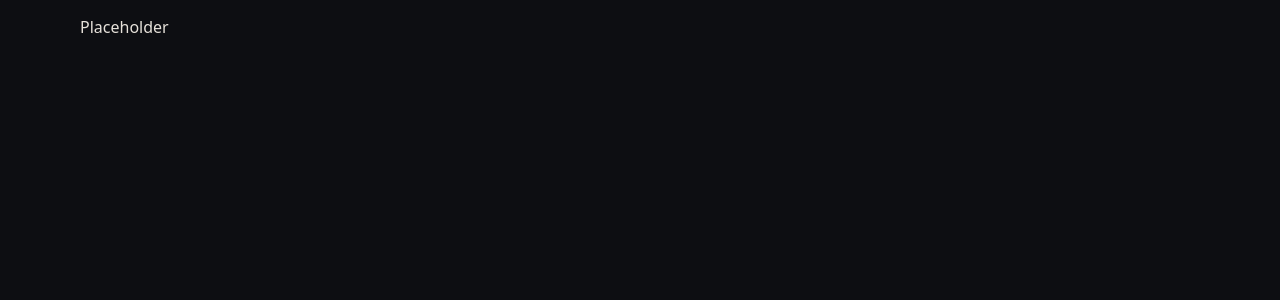
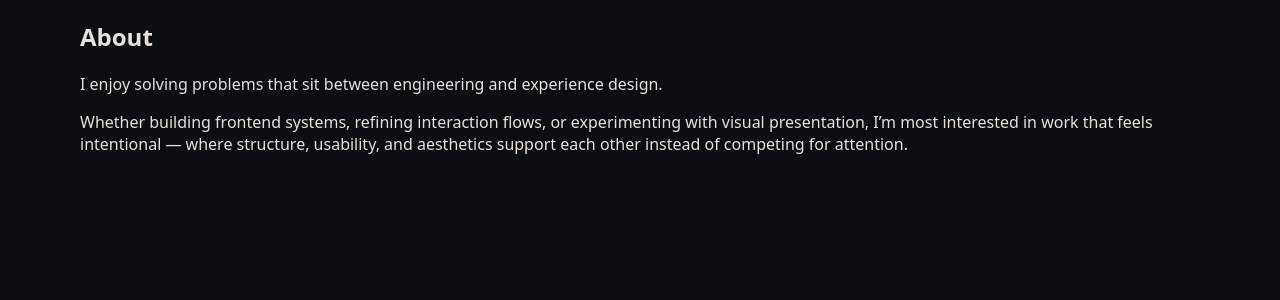
Before and after one commit to 1NJ57C3/portfolio-v2, a React (Vite) app: page / in a window 1280 px wide. Shown: the top 300 px of the page. Built offline with nearby package versions, Linux system fonts and the light colour scheme.

Commit message:
feat(about): add rough  draft

```diff
--- a/src/app/App.tsx
+++ b/src/app/App.tsx
@@ -1,7 +1,9 @@
+import About from "../sections/About/About"
+
 function App() {
   return (
     <div className="App">
-      <p>Placeholder</p>
+      <About />
     </div>
   )
 }
--- /dev/null
+++ b/src/sections/About/About.tsx
@@ -0,0 +1,19 @@
+function About() {
+  return (
+    <section className="about" id="about">
+      <h2>About</h2>
+      <p>
+        I enjoy solving problems that sit between engineering and experience
+        design.
+      </p>
+      <p>
+        Whether building frontend systems, refining interaction flows, or
+        experimenting with visual presentation, I&rsquo;m most interested in
+        work that feels intentional — where structure, usability, and aesthetics
+        support each other instead of competing for attention.
+      </p>
+    </section>
+  );
+}
+
+export default About;
```
